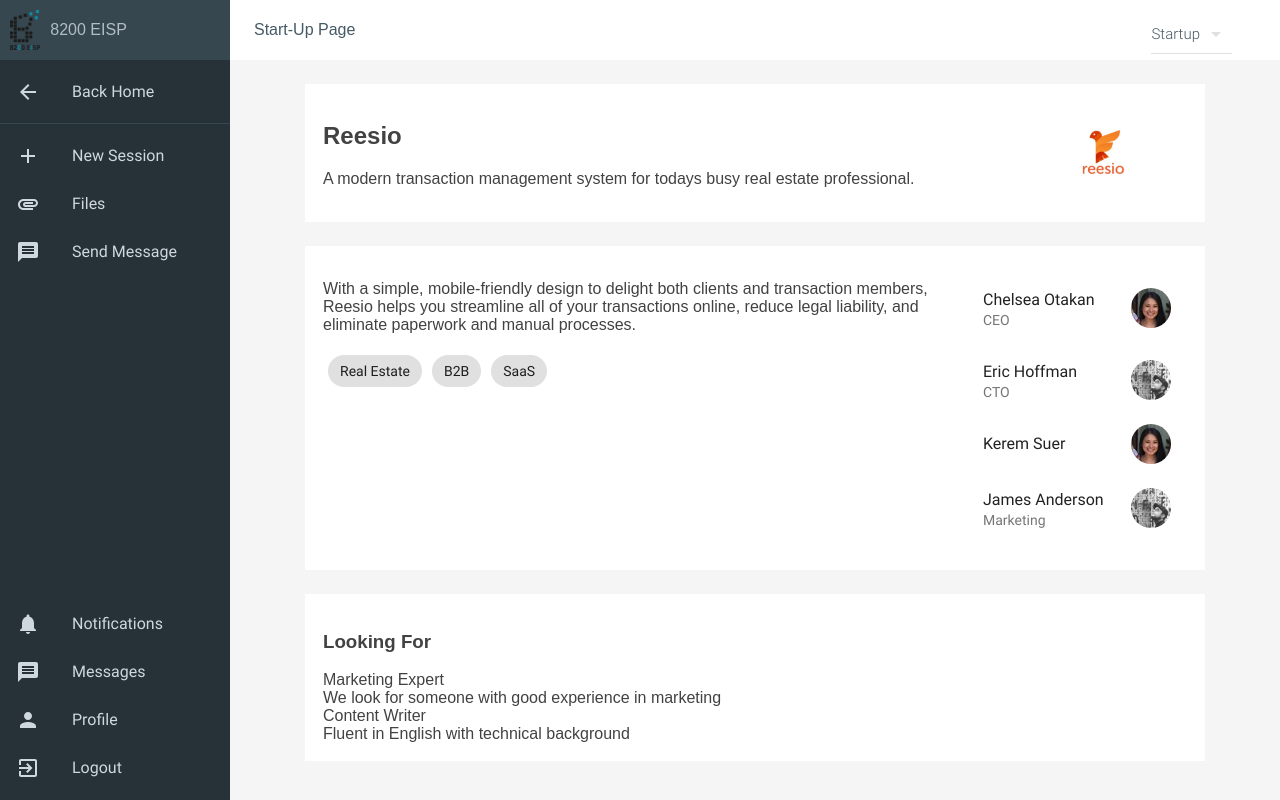
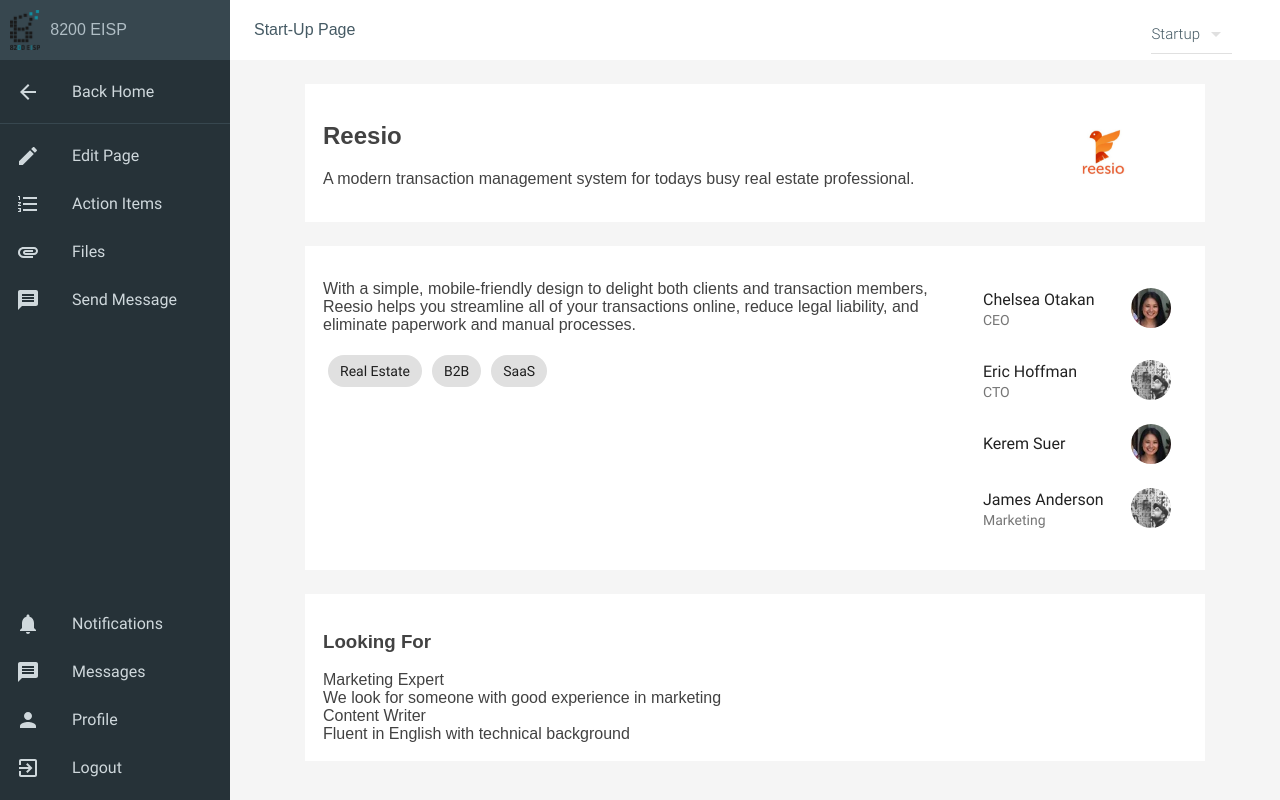
Before and after one commit to guyb7/mentoring-done-right, a React app in the folder client/: page /app/start-ups/1 in a window 1280 px wide. Built offline with nearby package versions, Linux system fonts and the light colour scheme; what react-tap-event-plugin would draw is missing.

Commit message:
startup view for different roles

```diff
--- a/client/src/components/SideNav.js
+++ b/client/src/components/SideNav.js
@@ -16,6 +16,8 @@
 import MessagesIcon from 'material-ui/svg-icons/communication/message'
 import UserIcon from 'material-ui/svg-icons/social/person'
 import LogoutIcon from 'material-ui/svg-icons/action/exit-to-app'
+import EditIcon from 'material-ui/svg-icons/editor/mode-edit'
+import ActionItemsIcon from 'material-ui/svg-icons/editor/format-list-numbered'
 import LeftIcon from 'material-ui/svg-icons/navigation/arrow-back'
 import NewSessionIcon from 'material-ui/svg-icons/content/add'
 import FilesIcon from 'material-ui/svg-icons/file/attachment'
@@ -77,10 +79,27 @@
             leftIcon={<LeftIcon color={style.iconColor} />}
             onTouchTap={() => this.changePage('/')} />
           <Divider style={style.divider} />
-          <MenuItem
-            primaryText="New Session"
-            leftIcon={<NewSessionIcon color={style.iconColor} />}
-            onTouchTap={() => this.changePage('/start-ups/ressio/new-session')} />
+          {
+            this.props.user.user_type === 'mentor' &&
+            <MenuItem
+              primaryText="New Session"
+              leftIcon={<NewSessionIcon color={style.iconColor} />}
+              onTouchTap={() => this.changePage('/start-ups/ressio/new-session')} />
+          }
+          {
+            this.props.user.user_type === 'startup' &&
+            <MenuItem
+              primaryText="Edit Page"
+              leftIcon={<EditIcon color={style.iconColor} />}
+              onTouchTap={() => {}} />
+          }
+          {
+            this.props.user.user_type === 'startup' &&
+            <MenuItem
+              primaryText="Action Items"
+              leftIcon={<ActionItemsIcon color={style.iconColor} />}
+              onTouchTap={() => {}} />
+          }
           <MenuItem
             primaryText="Files"
             leftIcon={<FilesIcon color={style.iconColor} />}
--- a/client/src/views/StartUp.js
+++ b/client/src/views/StartUp.js
@@ -130,6 +130,33 @@
             </div>
           </div>
         </div>
+
+        {
+          this.props.user.user_type === 'accelerator' &&
+          <div style={style.item}>
+            <h3>Mentors Notes</h3>
+            <ListItem
+              primaryText="Chelsea Otakan"
+              secondaryText="Reesio have a lot of energy, but they lack of a solid long term vision."
+              leftAvatar={<Avatar src={user2img} />}
+            />
+            <ListItem
+              primaryText="Chelsea Otakan"
+              secondaryText="Reesio have a lot of energy, but they lack of a solid long term vision."
+              leftAvatar={<Avatar src={user2img} />}
+            />
+            <ListItem
+              primaryText="Chelsea Otakan"
+              secondaryText="Reesio have a lot of energy, but they lack of a solid long term vision."
+              leftAvatar={<Avatar src={user2img} />}
+            />
+            <ListItem
+              primaryText="Chelsea Otakan"
+              secondaryText="Reesio have a lot of energy, but they lack of a solid long term vision."
+              leftAvatar={<Avatar src={user2img} />}
+            />
+          </div>
+        }
       </div>
     )
   }
@@ -137,6 +164,7 @@
 
 const mapStateToProps = (state) => {
   return {
+    user: state.user
   }
 }
 
```
